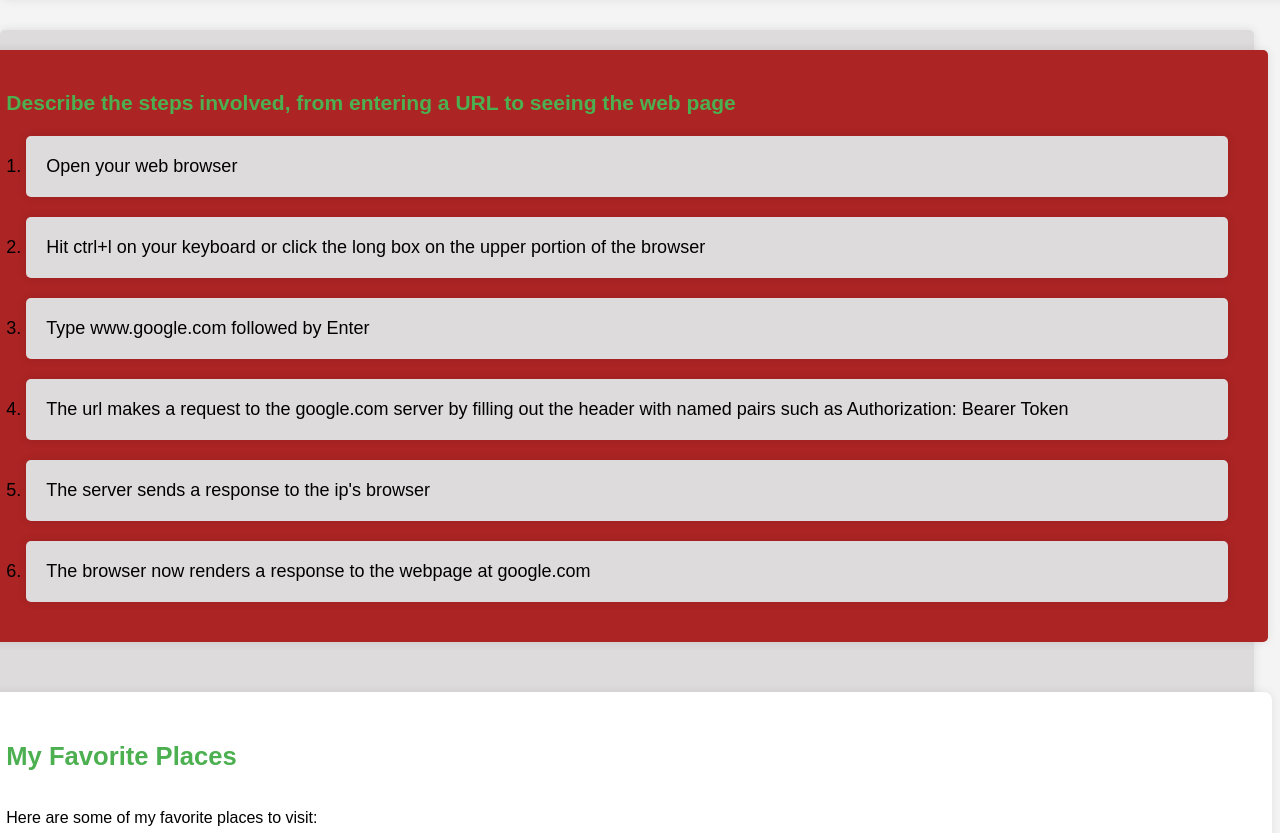
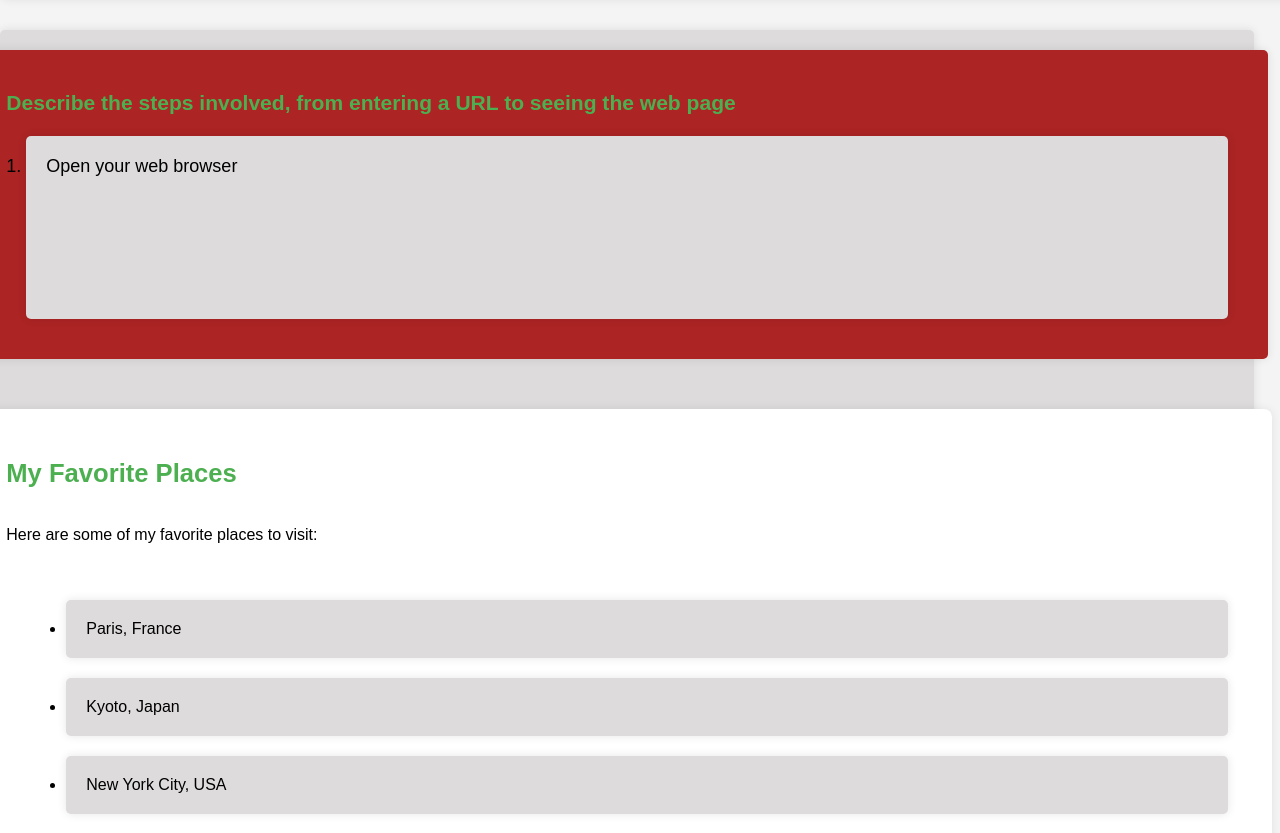
Before and after one commit to intense-code/HandsOnHTMLbasics, a plain HTML site: page index.html in a window 1280 px wide. Shown: the part 1940-2773 px from the top of the page. Drawn offline with Linux system fonts and the light colour scheme.

Commit message:
Added last of the answers. Is now deployed on handsonhtml.netlify.app

```diff
--- a/index.html
+++ b/index.html
@@ -96,12 +96,16 @@ Part B: Browsers and HTML</h4>
 <div class="cc">
     <ol class="q2">
         <h3>Describe the steps involved, from entering a URL to seeing the web page</h3>
-        <li class="internet">Open your web browser</li>
-        <li class="internet">Hit ctrl+l on your keyboard or click the long box on the upper portion of the browser</li>
-        <li class="internet">Type www.google.com followed by Enter</li>
-        <li class="internet">The url makes a request to the google.com server by filling out the header with named pairs such as Authorization: Bearer Token</li>
-        <li class="internet">The server sends a response to the ip's browser</li>
-        <li class="internet">The browser now renders a response to the webpage at google.com</li>
+        <li class="internet">Open your web browser
+            <span class="answer"><p>
+                Hit ctrl+l on your keyboard or click the long box on the upper portion of the browser.
+                Type www.google.com followed by Enter
+                The url makes a request to the google.com server by filling out the header with named pairs such as Authorization: Bearer Token
+                The server sends a response to the ip's browser
+                The browser now renders a response to the webpage at google.com
+            </p></span>
+        </li>
+
     </ol>
 
             </ol>
--- a/style/styles.css
+++ b/style/styles.css
@@ -47,6 +47,7 @@ footer {
     padding: 10px 0;
     position: fixed;
     width: 100%;
+    height:7vh;
     bottom: 0;
 }
 footer p {
```
Also changed, not shown: 1 other file.
